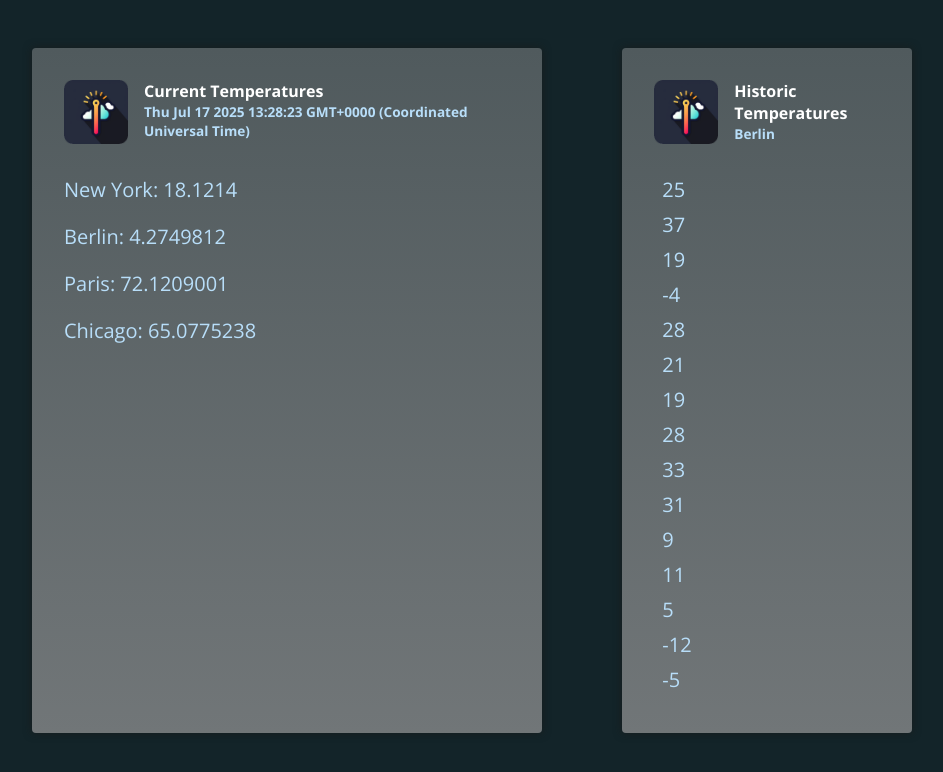
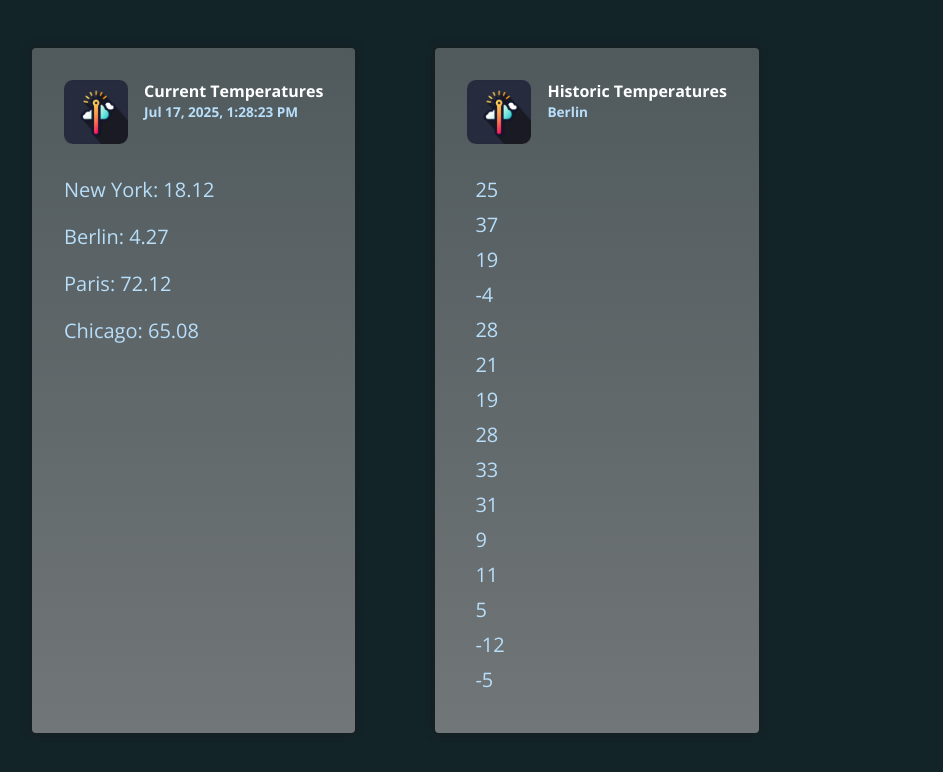
Before and after one commit to suffle-girl/ang-pipes, an Angular app: page / in a window 1280 px wide. Shown: the top 772 px of the page, without its empty margins (168-1111 px from the left). Built offline with nearby package versions, Linux system fonts and the light colour scheme.

Commit message:
built-in pipes - date pipe and decimal pipa

```diff
--- a/src/app/app.component.html
+++ b/src/app/app.component.html
@@ -4,13 +4,13 @@
       <img src="temp-icon.png" alt="Thermometer icon" />
       <div>
         <h2>Current Temperatures</h2>
-        <p>{{ currentDate }}</p>
+        <p>{{ currentDate | date : "medium" }}</p>
       </div>
     </header>
-    <p>New York: {{ currentTemperaturs.newYork }}</p>
-    <p>Berlin: {{ currentTemperaturs.berlin }}</p>
-    <p>Paris: {{ currentTemperaturs.paris }}</p>
-    <p>Chicago: {{ currentTemperaturs.chicago }}</p>
+    <p>New York: {{ currentTemperaturs.newYork | number : "1.1-2" }}</p>
+    <p>Berlin: {{ currentTemperaturs.berlin | number : "1.1-2" }}</p>
+    <p>Paris: {{ currentTemperaturs.paris | number : "1.1-2" }}</p>
+    <p>Chicago: {{ currentTemperaturs.chicago | number : "1.1-2" }}</p>
   </article>
 
   <article class="temperatures">
```
Also changed, not shown: src/app/app.component.ts (+5 -3 lines).
